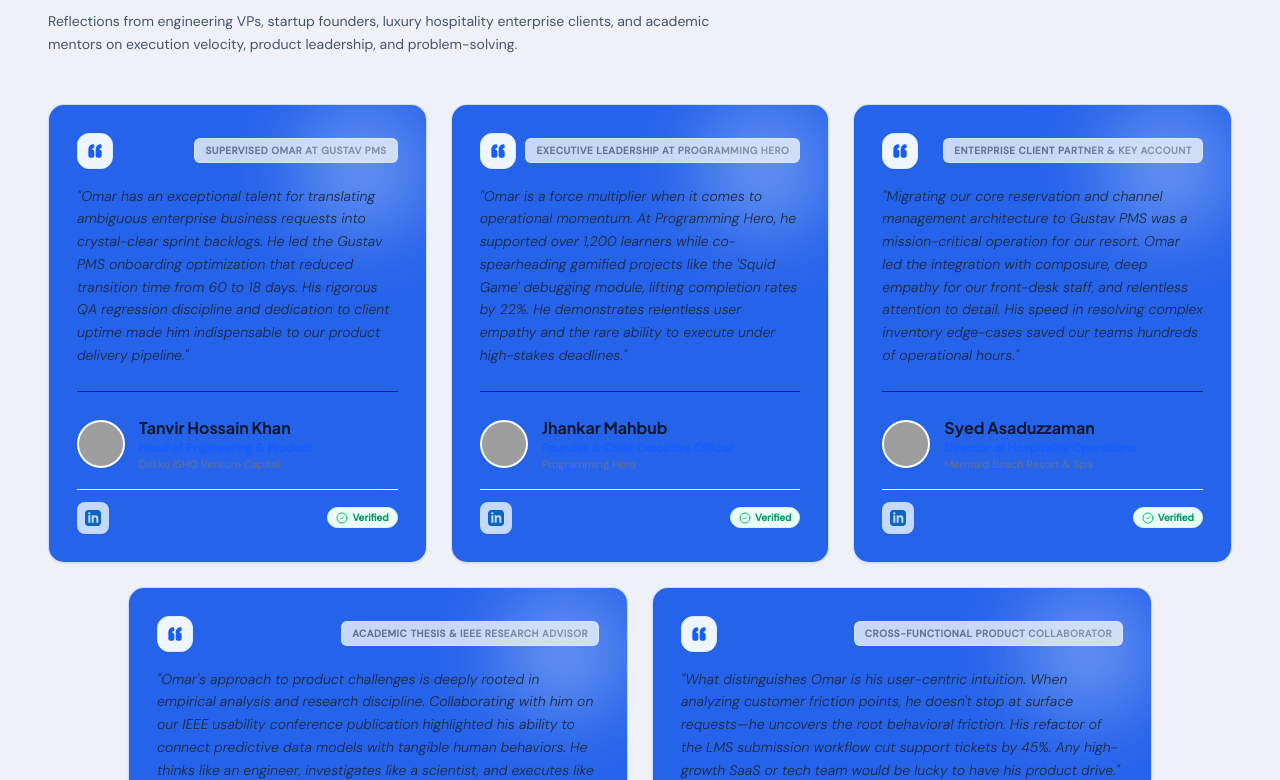
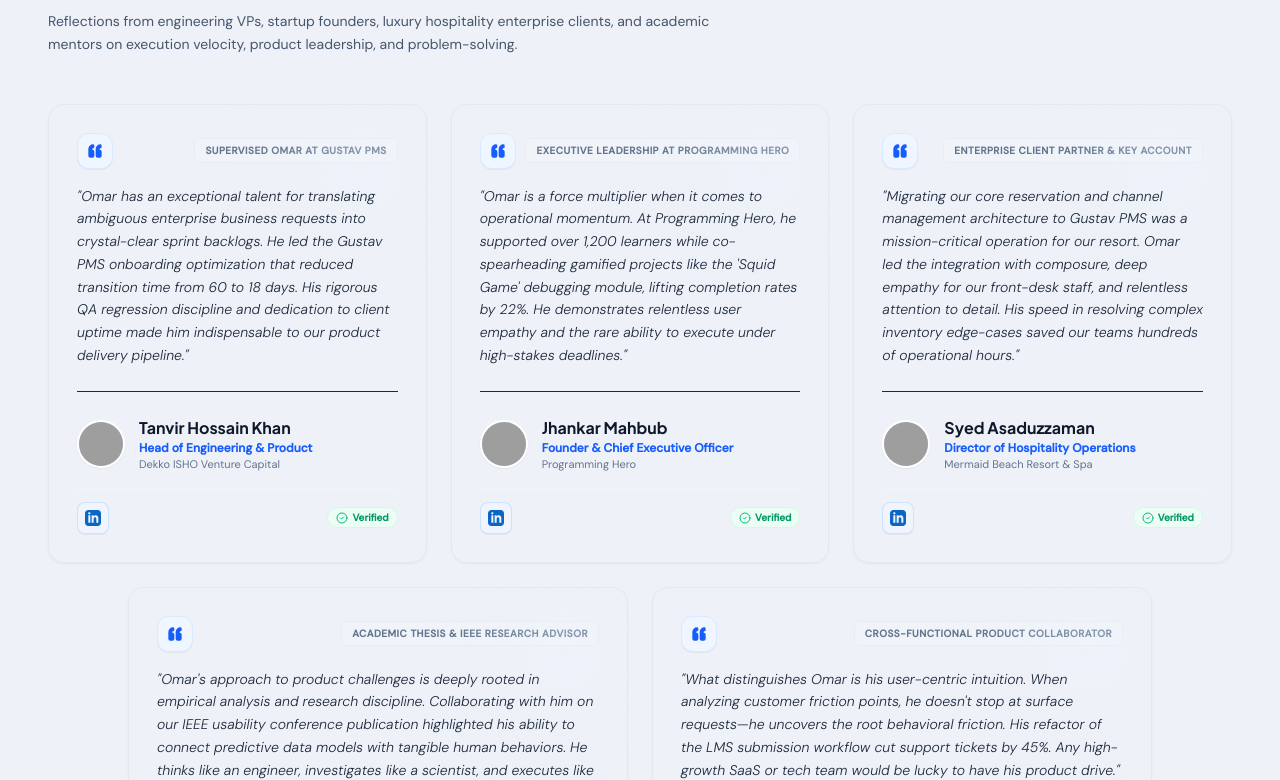
Before and after one commit to omarhasnain/omar-hasnain-mahmud-portfolio, a React (Vite) app: page / in a window 1280 px wide. Shown: the part 1760-2540 px from the top of the page. Built offline with nearby package versions, Linux system fonts and the light colour scheme; grey boxes are pictures that could not be loaded.

Commit message:
v1.0 new content update

```diff
--- a/src/components/EndorsementsSection.tsx
+++ b/src/components/EndorsementsSection.tsx
@@ -24,7 +24,7 @@
 
   return (
     <div
-      className={`bg-brand-accent border border-slate-200/90 hover:border-blue-400/50 rounded-2xl p-6 md:p-7 shadow-xs hover:shadow-md transition-all duration-300 flex flex-col justify-between group relative overflow-hidden h-full ${className}`}
+      className={`bg-brand-transparent border border-slate-200/90 hover:border-blue-400/50 rounded-2xl p-6 md:p-7 shadow-xs hover:shadow-md transition-all duration-300 flex flex-col justify-between group relative overflow-hidden h-full ${className}`}
     >
       {/* Decorative subtle gradient splash on hover */}
       <div className="absolute top-0 right-0 w-32 h-32 bg-blue-50/60 rounded-full blur-2xl pointer-events-none group-hover:scale-125 transition-transform duration-500 opacity-60" />
```
